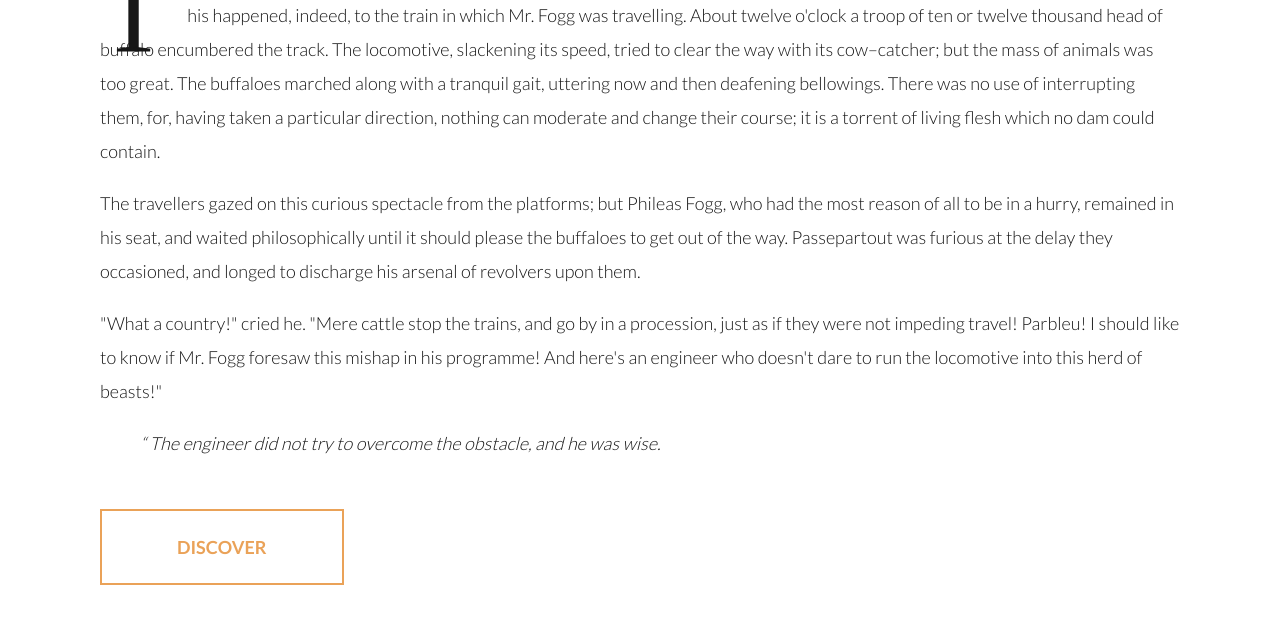
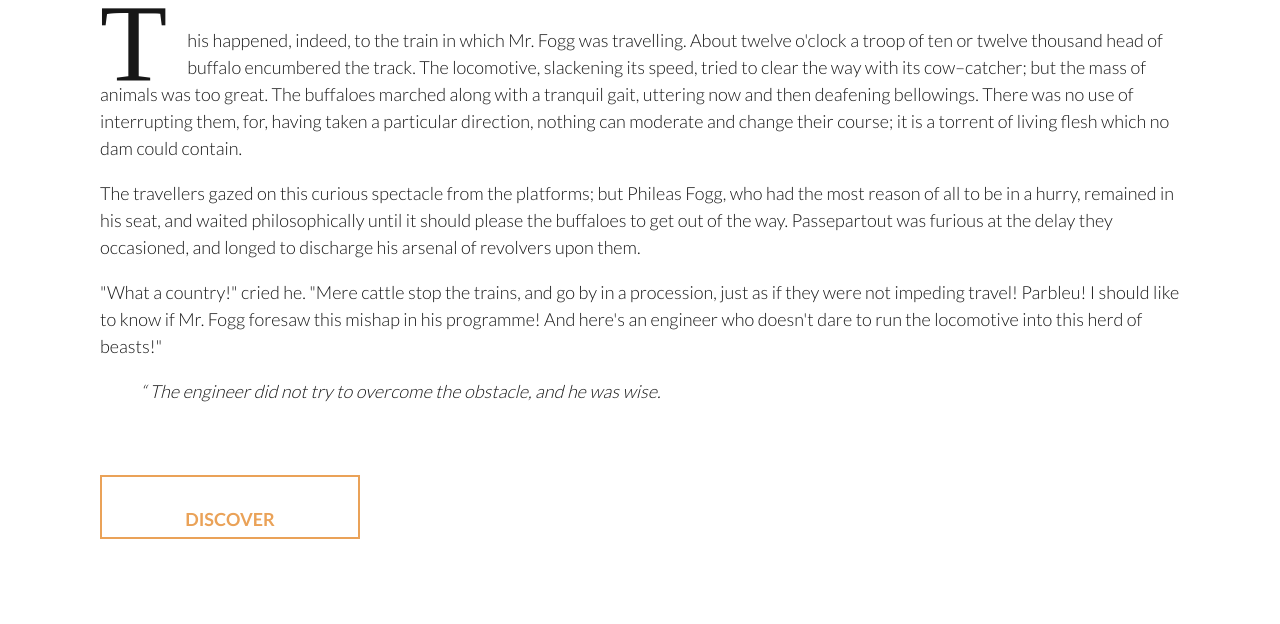
Before and after one commit to taras-fydria/25-day, a plain HTML site: page index.html in a window 1280 px wide. Shown: the part 276-900 px from the top of the page. Drawn offline with Linux system fonts and the light colour scheme.

Commit message:
Update style.css

```diff
--- a/css/style.css
+++ b/css/style.css
@@ -8,7 +8,7 @@ body {
 	color: #171717;
 	font-size: 18px;
 	font-weight: 300;
-	line-height: 34px;
+	line-height: 1.5;
 	text-align: left;
 	background-color: #ffffff;
 
@@ -72,6 +72,7 @@ p:first-child::first-letter {
 	width: 260px;
 	height: 64px;
 	padding: 25px 75px;
+	display:inline-block;
 }
 .ba-quote{
 	font-style: italic;
```
